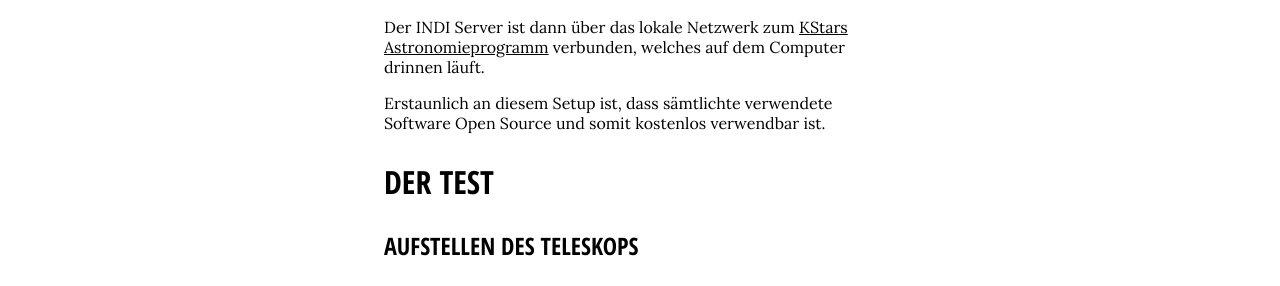
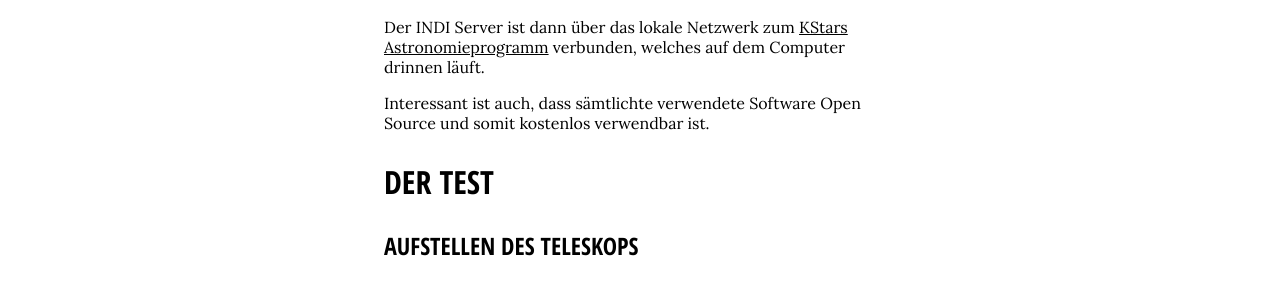
Before and after one commit to fabianboesiger/fabianboesiger.github.io, a Jekyll site: the page built from _posts/2021-03-26-astrophotography-setup.md, in a window 1280 px wide and 900 px high, scrolled down 2284 px. Shown: the part 167-453 px from the top of the window. Built offline with Jekyll 4.4.1, drawn with Linux system fonts in a browser that asks for light colours; some of the changed text lies outside the part shown.

Commit message:
update astrophotography article

```diff
--- a/_posts/2021-03-26-astrophotography-setup.md
+++ b/_posts/2021-03-26-astrophotography-setup.md
@@ -43,7 +43,7 @@ Ein einfacher Weg, INDI auf dem Raspberry Pi zum laufen zu bringen, ist der [Ast
 
 Der INDI Server ist dann über das lokale Netzwerk zum [KStars Astronomieprogramm](https://edu.kde.org/kstars/) verbunden, welches auf dem Computer drinnen läuft.
 
-Erstaunlich an diesem Setup ist, dass sämtlichte verwendete Software Open Source und somit kostenlos verwendbar ist.
+Interessant ist auch, dass sämtlichte verwendete Software Open Source und somit kostenlos verwendbar ist.
 
 ## Der Test
 
```
Also changed, not shown: other parts of _posts/2021-03-26-astrophotography-setup.md (+1 -1 lines).
